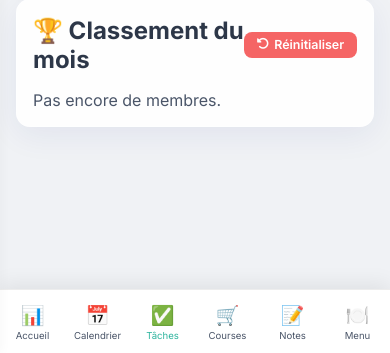
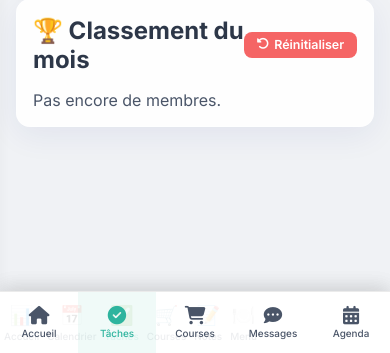
Before and after one commit to Naylm/PlanningMaison, a Flask app: page /tasks in a window 390 px wide. Shown: the part 491-844 px from the top of the page. Run offline with Flask 3, Linux system fonts and the light colour scheme; some libraries are stand-ins or nearby versions.

Commit message:
Add task recurrence (daily/weekly/monthly) + mobile bottom nav

```diff
--- a/app.py
+++ b/app.py
@@ -143,6 +143,7 @@ class Task(db.Model):
     done_at = db.Column(db.DateTime, nullable=True)
     due_date = db.Column(db.DateTime, nullable=True)
     room = db.Column(db.String(50), nullable=True)
+    recurrence = db.Column(db.String(10), nullable=True)
     assignee = db.relationship('Member', foreign_keys=[assigned_to], backref=db.backref('assigned_tasks', lazy=True))
     doer = db.relationship('Member', foreign_keys=[done_by], backref=db.backref('done_tasks', lazy=True))
 
@@ -337,7 +338,8 @@ def add_task():
         points=int(data.get('points', 1)),
         assigned_to=data.get('assigned_to') or None,
         due_date=due,
-        room=data.get('room') or None
+        room=data.get('room') or None,
+        recurrence=data.get('recurrence') or None
     )
     db.session.add(task)
     db.session.commit()
@@ -356,6 +358,8 @@ def update_task(task_id):
         except: task.due_date = None
     if 'room' in data:
         task.room = data.get('room') or None
+    if 'recurrence' in data:
+        task.recurrence = data.get('recurrence') or None
     db.session.commit()
     return jsonify(_task_to_dict(task))
 
@@ -368,9 +372,29 @@ def complete_task(task_id):
     task.done_by = data.get('member_id') or None
     task.done_at = datetime.now(timezone.utc)
     doer = Member.query.get(task.done_by) if task.done_by else None
-    doer_name = doer.name if doer else 'Quelqu\u2019un'
+    doer_name = doer.name if doer else 'Quelqu’un'
     pts_label = 'pts' if task.points > 1 else 'pt'
-    _log(f"\u2705 {doer_name} a accompli \"{task.title}\" (+{task.points} {pts_label})", task.done_by)
+    _log(f"✅ {doer_name} a accompli \"{task.title}\" (+{task.points} {pts_label})", task.done_by)
+    # Auto-recréation si tâche récurrente
+    if task.recurrence:
+        from datetime import timedelta
+        next_due = None
+        if task.due_date:
+            if task.recurrence == 'daily':
+                next_due = task.due_date + timedelta(days=1)
+            elif task.recurrence == 'weekly':
+                next_due = task.due_date + timedelta(weeks=1)
+            elif task.recurrence == 'monthly':
+                next_due = task.due_date + timedelta(days=30)
+        new_task = Task(
+            title=task.title,
+            points=task.points,
+            assigned_to=task.assigned_to,
+            room=task.room,
+            recurrence=task.recurrence,
+            due_date=next_due
+        )
+        db.session.add(new_task)
     db.session.commit()
     return jsonify(_task_to_dict(task))
 
@@ -499,7 +523,8 @@ def _task_to_dict(task):
         'doer_name': task.doer.name if task.doer else None,
         'done_at': task.done_at.isoformat() if task.done_at else None,
         'due_date': task.due_date.isoformat() if task.due_date else None,
-        'room': task.room
+        'room': task.room,
+        'recurrence': task.recurrence or ''
     }
 
 def _event_occurrences(event, all_members, horizon_days=180):
@@ -814,6 +839,7 @@ def _auto_migrate():
         'ALTER TABLE event ADD COLUMN parent_id INTEGER',
         'ALTER TABLE task ADD COLUMN due_date DATETIME',
         'ALTER TABLE task ADD COLUMN room VARCHAR(50)',
+        'ALTER TABLE task ADD COLUMN recurrence VARCHAR(10)',
     ]
     # Nouvelle table messages
     cur.execute('''
--- a/static/css/style.css
+++ b/static/css/style.css
@@ -1324,3 +1324,58 @@ header { display: flex; align-items: center; justify-content: space-between; fle
     overflow: hidden;
     pointer-events: none;
 }
+
+/* ==========================================
+   Bottom Navigation (mobile)
+   ========================================== */
+.bottom-nav {
+    display: none;
+}
+
+@media (max-width: 768px) {
+    .bottom-nav {
+        display: flex;
+        position: fixed;
+        bottom: 0;
+        left: 0;
+        right: 0;
+        height: 62px;
+        background: var(--card-bg);
+        border-top: 1px solid rgba(128, 128, 128, 0.15);
+        box-shadow: 0 -4px 20px rgba(0, 0, 0, 0.08);
+        z-index: 1000;
+        align-items: stretch;
+        padding-bottom: env(safe-area-inset-bottom);
+    }
+
+    .bottom-nav a {
+        flex: 1;
+        display: flex;
+        flex-direction: column;
+        align-items: center;
+        justify-content: center;
+        gap: 3px;
+        color: var(--sidebar-text);
+        text-decoration: none;
+        font-size: 0.62rem;
+        font-weight: 500;
+        transition: color 0.15s, background 0.15s;
+        border-radius: 0;
+        padding: 6px 4px;
+    }
+
+    .bottom-nav a i {
+        font-size: 1.15rem;
+        line-height: 1;
+    }
+
+    .bottom-nav a.active,
+    .bottom-nav a:hover {
+        color: var(--primary);
+        background: rgba(46, 180, 158, 0.07);
+    }
+
+    main {
+        padding-bottom: 76px !important;
+    }
+}
--- a/static/js/main.js
+++ b/static/js/main.js
@@ -751,11 +751,12 @@ async function handleAddTask(e) {
     const assigned_to = document.getElementById('taskMember')?.value || '';
     const due_date = document.getElementById('taskDue')?.value || '';
     const room = document.getElementById('taskRoom')?.value || '';
+    const recurrence = document.getElementById('taskRecurrence')?.value || '';
 
     const res = await fetch('/api/tasks', {
         method: 'POST',
         headers: { 'Content-Type': 'application/json' },
-        body: JSON.stringify({ title, points: parseInt(points), assigned_to, due_date: due_date || null, room: room || null })
+        body: JSON.stringify({ title, points: parseInt(points), assigned_to, due_date: due_date || null, room: room || null, recurrence: recurrence || null })
     });
     if (res.ok) {
         closeModal('taskModal');
@@ -776,6 +777,8 @@ window.openEditTask = function(btn) {
     if (sel) sel.value = d.member || '';
     const roomSel = document.getElementById('editTaskRoom');
     if (roomSel) roomSel.value = d.room || '';
+    const recurrSel = document.getElementById('editTaskRecurrence');
+    if (recurrSel) recurrSel.value = d.recurrence || '';
     openModal('editTaskModal');
 };
 
@@ -787,10 +790,11 @@ async function handleEditTask(e) {
     const assigned_to = document.getElementById('editTaskMember')?.value || '';
     const due_date = document.getElementById('editTaskDue')?.value || '';
     const room = document.getElementById('editTaskRoom')?.value || '';
+    const recurrence = document.getElementById('editTaskRecurrence')?.value || '';
     const res = await fetch(`/api/tasks/${id}`, {
         method: 'PUT',
         headers: { 'Content-Type': 'application/json' },
-        body: JSON.stringify({ title, points: parseInt(points), assigned_to, due_date: due_date || null, room: room || null })
+        body: JSON.stringify({ title, points: parseInt(points), assigned_to, due_date: due_date || null, room: room || null, recurrence: recurrence || null })
     });
     if (res.ok) {
         closeModal('editTaskModal');
--- a/templates/base.html
+++ b/templates/base.html
@@ -273,6 +273,30 @@
     <!-- Toast Notifications -->
     <div id="toast-container" class="toast-container"></div>
 
+    <!-- Bottom Navigation (mobile) -->
+    <nav class="bottom-nav">
+        <a href="{{ url_for('index') }}" class="{% if request.path == '/' %}active{% endif %}">
+            <i class="fas fa-home"></i>
+            <span>Accueil</span>
+        </a>
+        <a href="{{ url_for('tasks_page') }}" class="{% if request.path == '/tasks' %}active{% endif %}">
+            <i class="fas fa-check-circle"></i>
+            <span>Tâches</span>
+        </a>
+        <a href="{{ url_for('shopping_page') }}" class="{% if request.path == '/shopping' %}active{% endif %}">
+            <i class="fas fa-shopping-cart"></i>
+            <span>Courses</span>
+        </a>
+        <a href="{{ url_for('messages_page') }}" class="{% if request.path == '/messages' %}active{% endif %}">
+            <i class="fas fa-comment-dots"></i>
+            <span>Messages</span>
+        </a>
+        <a href="{{ url_for('calendar_page') }}" class="{% if request.path == '/calendar' %}active{% endif %}">
+            <i class="fas fa-calendar-alt"></i>
+            <span>Agenda</span>
+        </a>
+    </nav>
+
     <!-- JavaScript -->
     <script src="{{ url_for('static', filename='js/main.js') }}"></script>
     {% block scripts %}{% endblock %}
--- a/templates/tasks.html
+++ b/templates/tasks.html
@@ -55,6 +55,9 @@
                     {% if task.room %}
                     <div class="task-due"><i class="fas fa-map-marker-alt"></i> {{ task.room }}</div>
                     {% endif %}
+                    {% if task.recurrence %}
+                    <div class="task-due" style="color:var(--primary);"><i class="fas fa-redo"></i> {% if task.recurrence == 'daily' %}Quotidien{% elif task.recurrence == 'weekly' %}Hebdomadaire{% elif task.recurrence == 'monthly' %}Mensuel{% endif %}</div>
+                    {% endif %}
                 </div>
 
                 <span class="points-badge">⭐ {{ task.points }} pt{{ 's' if task.points > 1 }}</span>
@@ -66,6 +69,7 @@
                     data-member="{{ task.assigned_to or '' }}"
                     data-due="{{ task.due_date.strftime('%Y-%m-%dT%H:%M') if task.due_date else '' }}"
                     data-room="{{ task.room or '' }}"
+                    data-recurrence="{{ task.recurrence or '' }}"
                     style="opacity:0.5; font-size:0.85rem; color:var(--primary);">
                     <i class="fas fa-edit"></i>
                 </button>
@@ -222,6 +226,15 @@
                     <option>📦 Divers</option>
                 </select>
             </div>
+            <div class="form-group">
+                <label>Récurrence</label>
+                <select id="editTaskRecurrence" style="width:100%; padding:0.8rem; border-radius:8px; border:1px solid rgba(0,0,0,0.1); background:var(--card-bg); color:var(--text-color);">
+                    <option value="">🟤 Aucune</option>
+                    <option value="daily">🔁 Quotidien</option>
+                    <option value="weekly">🔄 Hebdomadaire</option>
+                    <option value="monthly">📅 Mensuel</option>
+                </select>
+            </div>
             <button type="submit" class="btn w-full">Enregistrer</button>
         </form>
     </div>
@@ -273,6 +286,15 @@
                     <option>📦 Divers</option>
                 </select>
             </div>
+            <div class="form-group">
+                <label>Récurrence</label>
+                <select id="taskRecurrence" style="width:100%; padding:0.8rem; border-radius:8px; border:1px solid rgba(0,0,0,0.1); background:var(--card-bg); color:var(--text-color);">
+                    <option value="">🟤 Aucune</option>
+                    <option value="daily">🔁 Quotidien</option>
+                    <option value="weekly">🔄 Hebdomadaire</option>
+                    <option value="monthly">📅 Mensuel</option>
+                </select>
+            </div>
             <button type="submit" class="btn w-full">Ajouter la tâche</button>
         </form>
     </div>
--- a/version.txt
+++ b/version.txt
@@ -1 +1 @@
-v1.6
+v1.7
```
